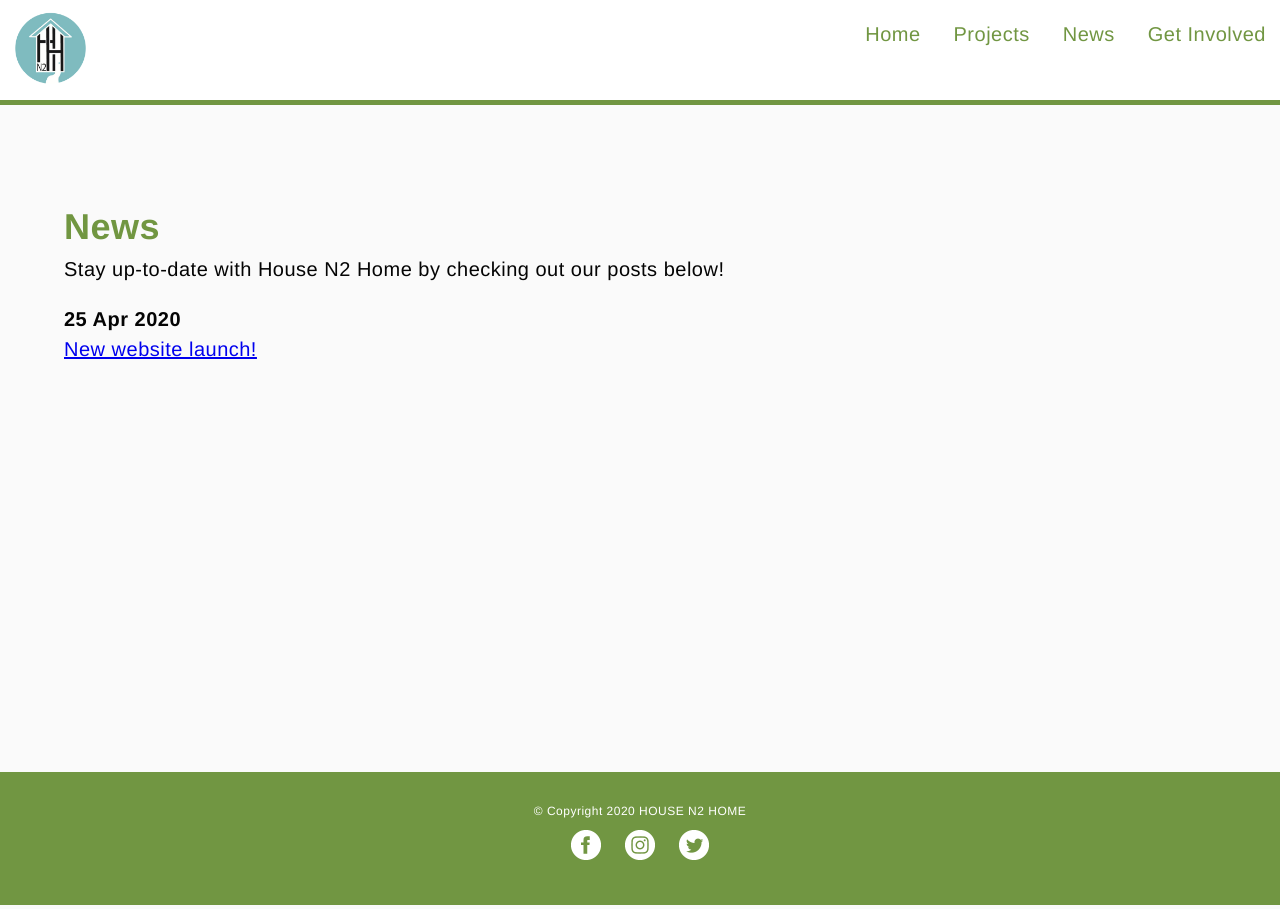
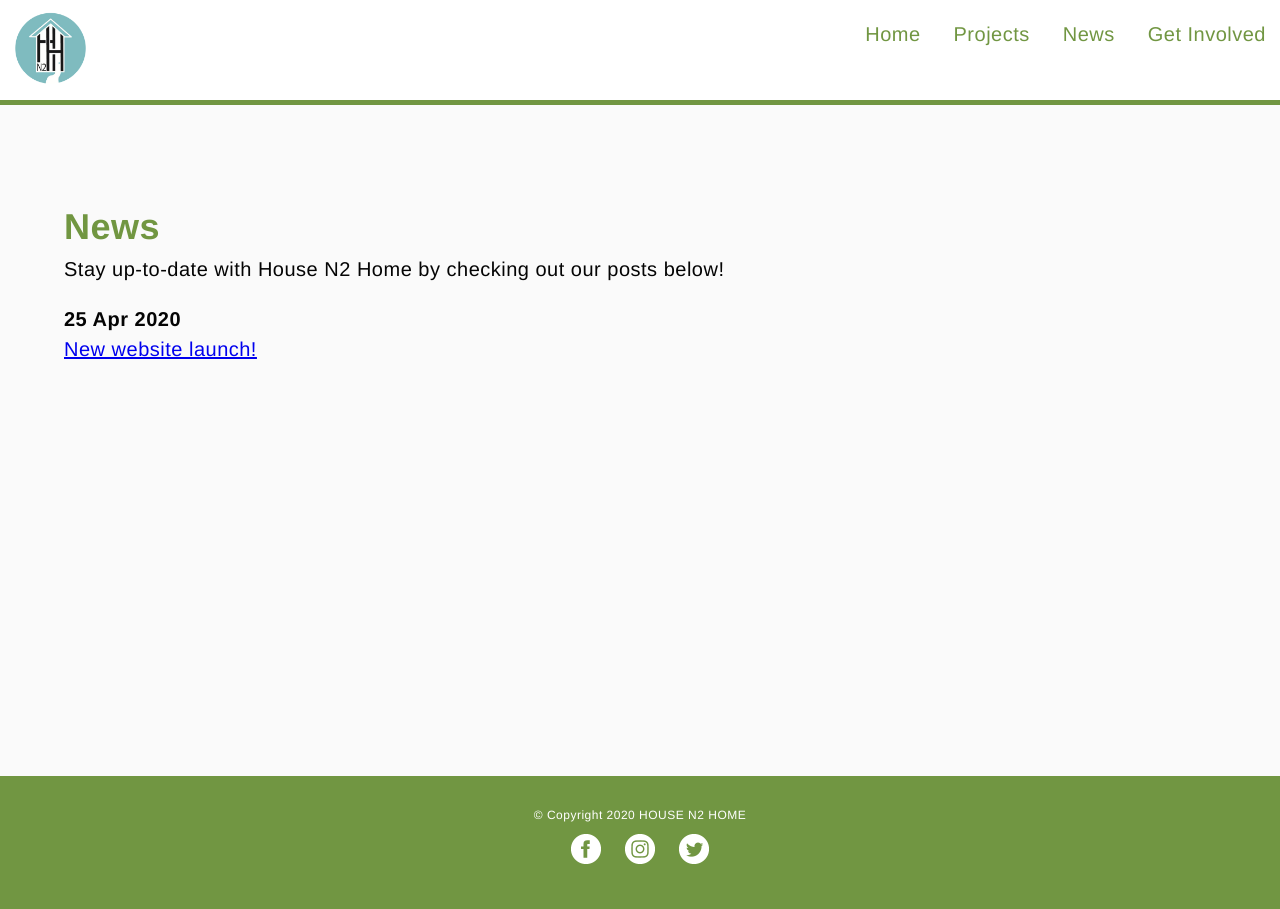
Before and after one commit to si-air2020/si-air2020.github.io, a Jekyll site: the page built from news/index.html, in a window 1280 px wide. Built offline with Jekyll 4.4.1, drawn with Linux system fonts in a browser that asks for light colours.

Commit message:
Update main.css

```diff
--- a/css/main.css
+++ b/css/main.css
@@ -598,5 +598,5 @@
 }
 
 .container {
-  min-height: 83.5vh
+  min-height: 84vh
 }
```
